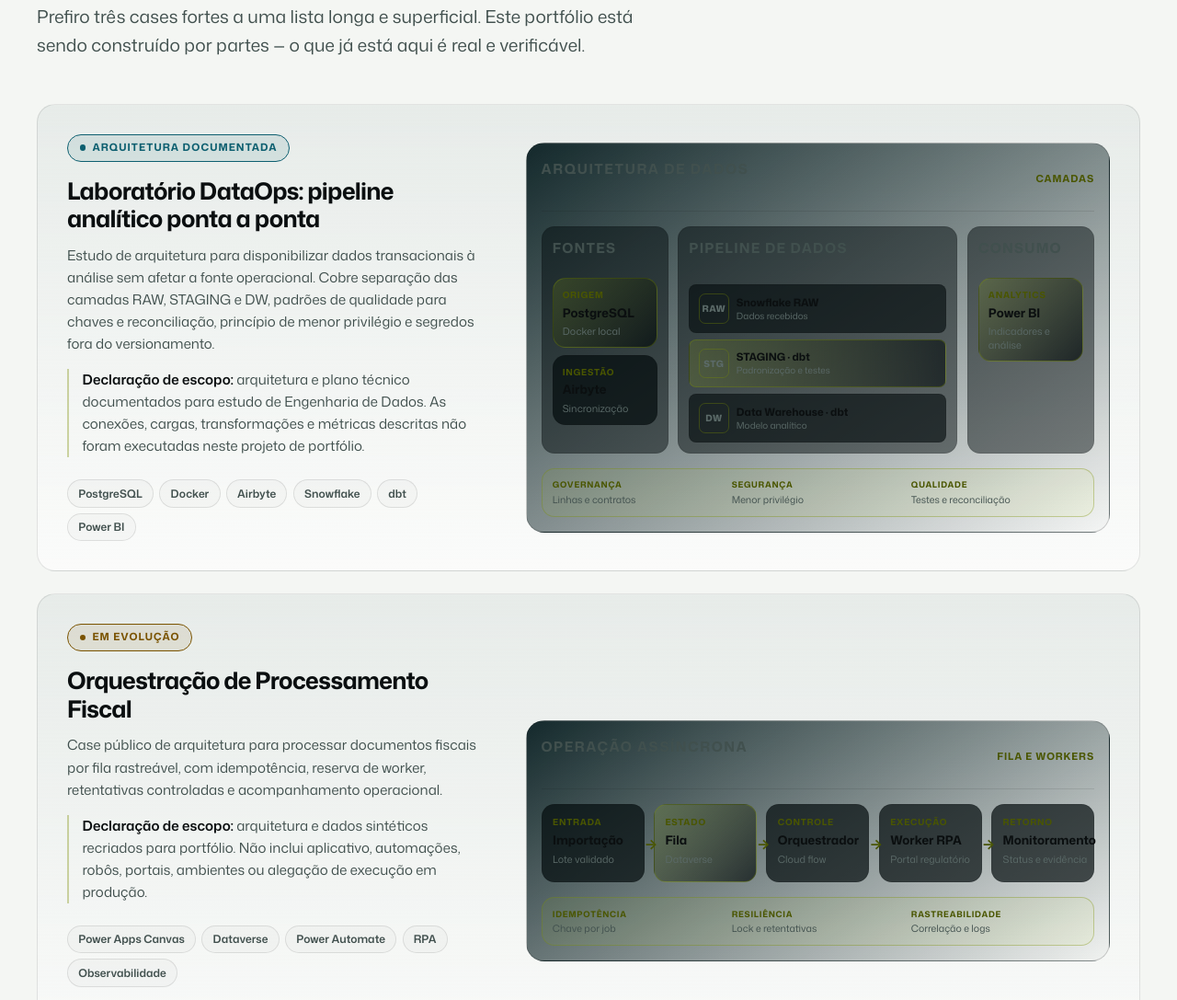
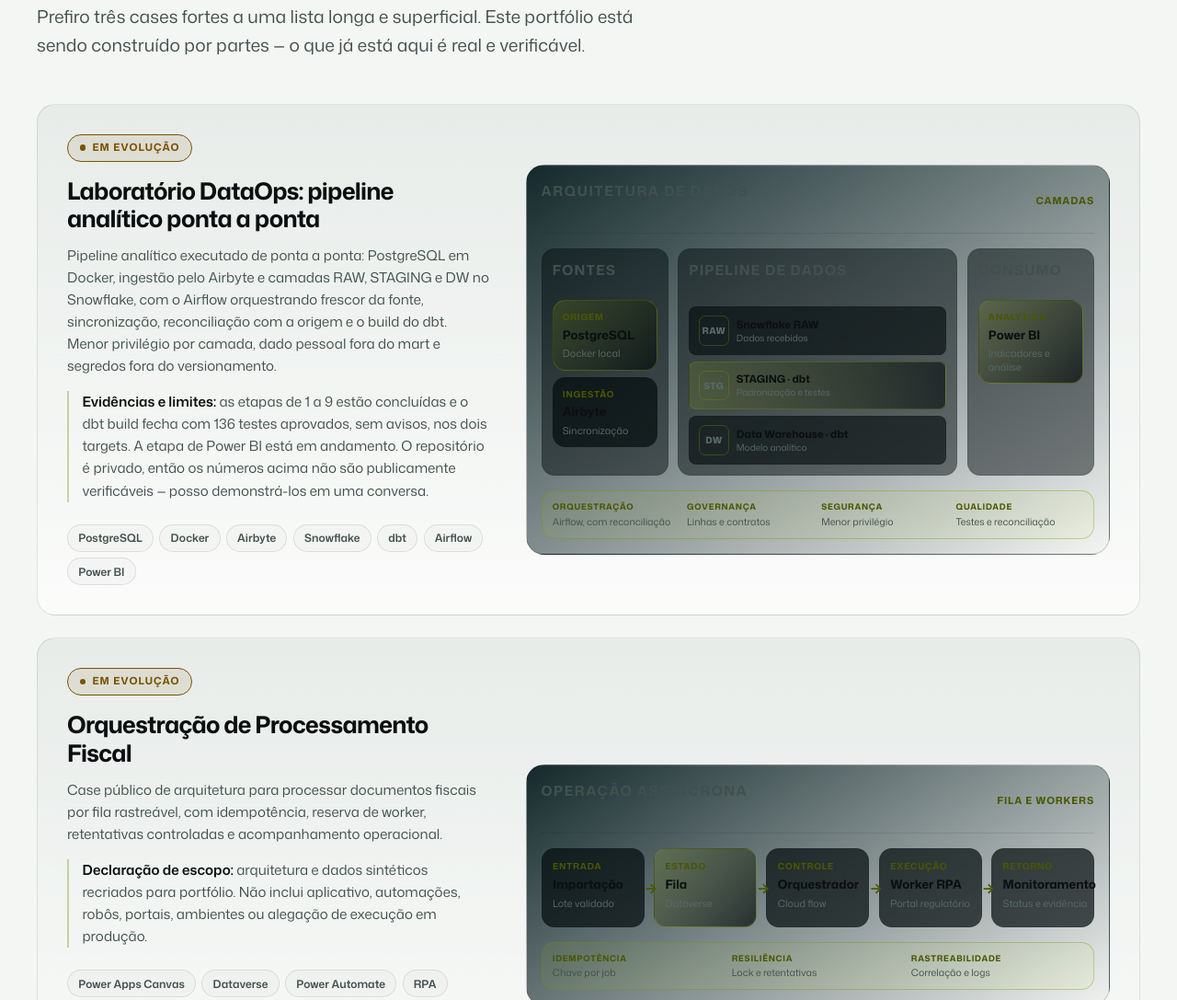
Before and after one commit to IldeanFreitas/ildeanfreitas.github.io, a website: page index.html in a window 1280 px wide. Shown: the part 2857-3944 px from the top of the page at 92% size. Drawn offline with Linux system fonts and the light colour scheme.

Commit message:
corrige o case DataOps: dizia que não foi executado, e foi
O case declarava status "Arquitetura documentada" e afirmava que "as conexões,
cargas, transformações e métricas descritas não foram executadas neste projeto
de portfólio".

O repositório lab10-dataops mostra o contrário:
- etapas 1 a 9 concluídas
- dbt build com 136 testes aprovados, sem avisos, nos dois targets
- DAG lab10_quality_pipeline orquestrando frescor, sincronização,
  reconciliação com a origem e o build
- 22 modelos dbt, CI com gitleaks, dbt parse e sqlfluff
- PII fora do mart, com ADR registrando a decisão

A declaração foi escrita antes da execução acontecer e nunca foi atualizada.
O efeito era a política de honestidade do portfólio trabalhando contra o
próprio autor, justamente no case tecnicamente mais forte.

O que mudou
- status: "Arquitetura documentada" (projetado, não executado) para
  "Em evolução" (em construção ativa). Não é "Entregue": a etapa de Power BI
  está em andamento.
- descrição: passa a dizer o que o pipeline faz, não o que ele estudaria
- escopo: o rótulo vira "Evidências e limites" e o texto traz os números
  verificáveis, declara a etapa em andamento e diz que o repositório é
  privado — os números não são publicamente conferíveis, e isso precisa ficar
  explícito em vez de ser omitido
- Airflow entra nas tags e na faixa de governança do diagrama, porque a
  orquestração está em execução e o diagrama não a mostrava

A faixa de governança teve o mínimo baixado de 9rem para 7.5rem: com quatro
itens numa coluna de case ela quebrava 3+1. Conferido que os sete diagramas
do site ficam com a faixa em linha única.

Verificação: 59 testes, lint, formato e build:check limpos; 12 capturas
visuais regeradas.

Co-Authored-By: Claude Opus 5 (1M context) <noreply@anthropic.com>

```diff
--- a/index.html
+++ b/index.html
@@ -460,7 +460,7 @@ code{font-family:ui-monospace,SFMono-Regular,Menlo,Consolas,monospace;font-size:
 /* auto-fit em vez de 3 colunas fixas: a faixa de governança tem entre tres
    e cinco itens dependendo do case, e o numero fixo deixava o quarto item
    sozinho numa segunda linha. */
-.diagram-foundation{display:grid;grid-template-columns:repeat(auto-fit,minmax(9rem,1fr));gap:.5rem;padding:.7rem;border:1px solid var(--border-lime);border-radius:var(--r-sm);background:rgba(198,223,0,.055)}
+.diagram-foundation{display:grid;grid-template-columns:repeat(auto-fit,minmax(7.5rem,1fr));gap:.5rem;padding:.7rem;border:1px solid var(--border-lime);border-radius:var(--r-sm);background:rgba(198,223,0,.055)}
 .diagram-foundation span{color:var(--text-muted);font-size:.66rem;line-height:1.3}
 .diagram-foundation b{display:block;margin-bottom:.18rem;color:var(--accent);font-size:.57rem;letter-spacing:.08em;text-transform:uppercase}
 .diagram-data-layout{display:grid;grid-template-columns:.75fr 1.65fr .75fr;gap:.65rem;padding:1rem 0}
@@ -830,20 +830,21 @@ code{font-family:ui-monospace,SFMono-Regular,Menlo,Consolas,monospace;font-size:
 
         <article class="card case-card reveal" id="case-dataops">
           <div class="case-card__content">
-          <span class="status status--designed">Arquitetura documentada</span>
+          <span class="status status--evolving">Em evolução</span>
           <h3>Laboratório DataOps: pipeline analítico ponta a ponta</h3>
-          <p>Estudo de arquitetura para disponibilizar dados transacionais à análise sem afetar a fonte operacional. Cobre separação das camadas RAW, STAGING e DW, padrões de qualidade para chaves e reconciliação, princípio de menor privilégio e segredos fora do versionamento.</p>
-          <p class="scope"><b>Declaração de escopo:</b> arquitetura e plano técnico documentados para estudo de Engenharia de Dados. As conexões, cargas, transformações e métricas descritas não foram executadas neste projeto de portfólio.</p>
+          <p>Pipeline analítico executado de ponta a ponta: PostgreSQL em Docker, ingestão pelo Airbyte e camadas RAW, STAGING e DW no Snowflake, com o Airflow orquestrando frescor da fonte, sincronização, reconciliação com a origem e o build do dbt. Menor privilégio por camada, dado pessoal fora do mart e segredos fora do versionamento.</p>
+          <p class="scope"><b>Evidências e limites:</b> as etapas de 1 a 9 estão concluídas e o dbt build fecha com 136 testes aprovados, sem avisos, nos dois targets. A etapa de Power BI está em andamento. O repositório é privado, então os números acima não são publicamente verificáveis — posso demonstrá-los em uma conversa.</p>
           <ul class="taglist">
             <li class="tag">PostgreSQL</li>
             <li class="tag">Docker</li>
             <li class="tag">Airbyte</li>
             <li class="tag">Snowflake</li>
             <li class="tag">dbt</li>
+            <li class="tag">Airflow</li>
             <li class="tag">Power BI</li>
           </ul>
           </div>
-          <figure class="architecture-diagram" role="img" aria-label="Arquitetura do laboratório DataOps: PostgreSQL e Airbyte alimentam as camadas Snowflake RAW, STAGING e Data Warehouse, consumidas no Power BI, com governança, qualidade e menor privilégio.">
+          <figure class="architecture-diagram" role="img" aria-label="Arquitetura do laboratório DataOps: PostgreSQL e Airbyte alimentam as camadas Snowflake RAW, STAGING e Data Warehouse, consumidas no Power BI, com orquestração pelo Airflow, governança, qualidade e menor privilégio.">
             <div class="diagram-header"><p class="diagram-kicker">Arquitetura de dados</p><b>Camadas</b></div>
             <div class="diagram-data-layout">
               <section class="diagram-zone">
@@ -862,7 +863,7 @@ code{font-family:ui-monospace,SFMono-Regular,Menlo,Consolas,monospace;font-size:
                 <div class="diagram-stage diagram-stage--accent"><span class="diagram-stage__type">Analytics</span><span class="diagram-stage__title">Power BI</span><span class="diagram-stage__meta">Indicadores e análise</span></div>
               </section>
             </div>
-            <div class="diagram-foundation"><span><b>Governança</b>Linhas e contratos</span><span><b>Segurança</b>Menor privilégio</span><span><b>Qualidade</b>Testes e reconciliação</span></div>
+            <div class="diagram-foundation"><span><b>Orquestração</b>Airflow, com reconciliação</span><span><b>Governança</b>Linhas e contratos</span><span><b>Segurança</b>Menor privilégio</span><span><b>Qualidade</b>Testes e reconciliação</span></div>
           </figure>
         </article>
 
--- a/src/css/componentes/diagrama.css
+++ b/src/css/componentes/diagrama.css
@@ -25,7 +25,7 @@
 /* auto-fit em vez de 3 colunas fixas: a faixa de governança tem entre tres
    e cinco itens dependendo do case, e o numero fixo deixava o quarto item
    sozinho numa segunda linha. */
-.diagram-foundation{display:grid;grid-template-columns:repeat(auto-fit,minmax(9rem,1fr));gap:.5rem;padding:.7rem;border:1px solid var(--border-lime);border-radius:var(--r-sm);background:rgba(198,223,0,.055)}
+.diagram-foundation{display:grid;grid-template-columns:repeat(auto-fit,minmax(7.5rem,1fr));gap:.5rem;padding:.7rem;border:1px solid var(--border-lime);border-radius:var(--r-sm);background:rgba(198,223,0,.055)}
 .diagram-foundation span{color:var(--text-muted);font-size:.66rem;line-height:1.3}
 .diagram-foundation b{display:block;margin-bottom:.18rem;color:var(--accent);font-size:.57rem;letter-spacing:.08em;text-transform:uppercase}
 .diagram-data-layout{display:grid;grid-template-columns:.75fr 1.65fr .75fr;gap:.65rem;padding:1rem 0}
```
Also changed, not shown: src/data/cases.json (+11 -7 lines).
